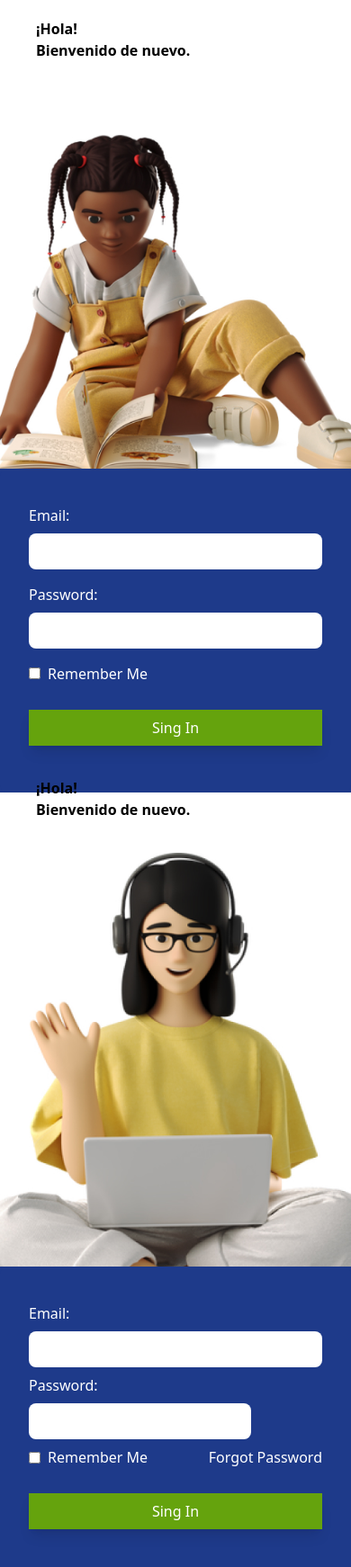
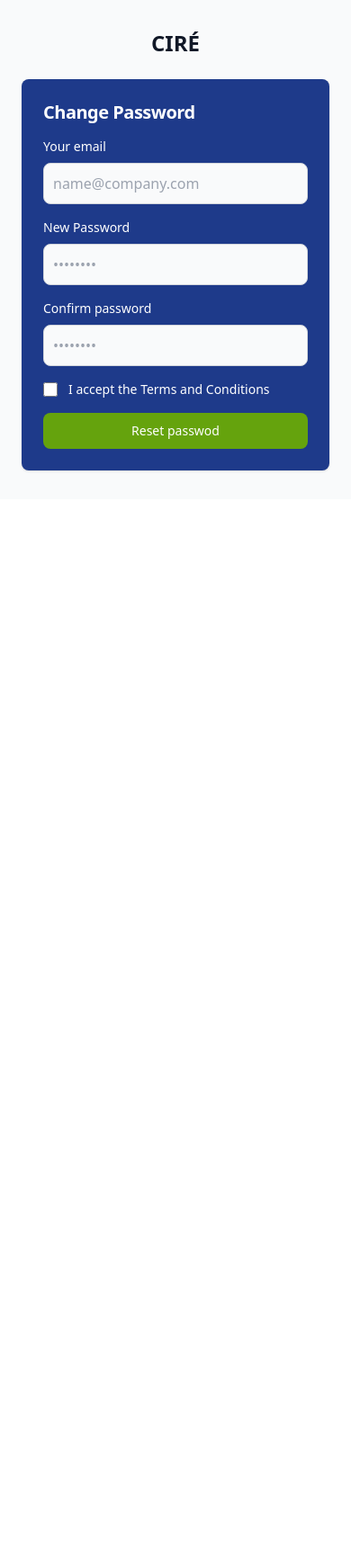
Before and after one commit to programateacademy/cire-fontend, a React (Vite) app: page / in a window 390 px wide. Shown: the top 1742 px of the page at 90% size. After the commit the page ends 844 px from the top, so only its background shows below. Built offline with nearby package versions, Linux system fonts and the light colour scheme.

Commit message:
Feat: Nueva vista

```diff
--- a/src/App.jsx
+++ b/src/App.jsx
@@ -1,4 +1,5 @@
 import React from "react";
+import ChangePassword from "./pages/login/ChangePassword";
 import LoginAdmin from "./pages/login/LoginAdmin";
 import LoginProfe from "./pages/login/LoginProfe";
 //import Alert from "./components/atoms/Alert"
@@ -8,8 +9,9 @@
 	return (
 		<div>
 			{/* <Alert/> */}
-			<LoginProfe/>
-			<LoginAdmin/>
+			{/* <LoginProfe/>
+			<LoginAdmin/> */}
+			<ChangePassword/>
 		</div>
 	);
 }
--- /dev/null
+++ b/src/pages/login/ChangePassword.jsx
@@ -0,0 +1,46 @@
+import React from 'react'
+
+function ChangePassword() {
+  return (
+    <div>
+        <section class="bg-gray-50 dark:bg-gray-900">
+  <div class="flex flex-col items-center justify-center px-6 py-8 mx-auto md:h-screen lg:py-0">
+      <a href="#" class="flex items-center mb-6 text-2xl font-semibold text-gray-900 dark:text-white">
+          {/* <img class="w-8 h-8 mr-2" src="" alt="logo"/> */}
+          CIRÉ
+      </a>
+      <div class="w-full p-6 bg-blue-900 rounded-lg shadow dark:border md:mt-0 sm:max-w-md dark:bg-gray-800 dark:border-gray-700 sm:p-8">
+          <h2 class="mb-1 text-xl font-bold leading-tight tracking-tight text-white md:text-2xl dark:text-white">
+              Change Password
+          </h2>
+          <form class="mt-4 space-y-4 lg:mt-5 md:space-y-5" action="#">
+              <div>
+                  <label for="email" class="block mb-2 text-sm font-medium text-white dark:text-white">Your email</label>
+                  <input type="email" name="email" id="email" class="bg-gray-50 border border-gray-300 text-gray-900 sm:text-sm rounded-lg focus:ring-primary-600 focus:border-primary-600 block w-full p-2.5 dark:bg-gray-700 dark:border-gray-600 dark:placeholder-gray-400 dark:text-white dark:focus:ring-blue-500 dark:focus:border-blue-500" placeholder="name@company.com" required=""/>
+              </div>
+              <div>
+                  <label for="password" class="block mb-2 text-sm font-medium text-white dark:text-white">New Password</label>
+                  <input type="password" name="password" id="password" placeholder="••••••••" class="bg-gray-50 border border-gray-300 text-gray-900 sm:text-sm rounded-lg focus:ring-primary-600 focus:border-primary-600 block w-full p-2.5 dark:bg-gray-700 dark:border-gray-600 dark:placeholder-gray-400 dark:text-white dark:focus:ring-blue-500 dark:focus:border-blue-500" required=""/>
+              </div>
+              <div>
+                  <label for="confirm-password" class="block mb-2 text-sm font-medium text-white dark:text-white">Confirm password</label>
+                  <input type="password" name="confirm-password" id="confirm-password" placeholder="••••••••" class="bg-gray-50 border border-gray-300 text-gray-900 sm:text-sm rounded-lg focus:ring-primary-600 focus:border-primary-600 block w-full p-2.5 dark:bg-gray-700 dark:border-gray-600 dark:placeholder-gray-400 dark:text-white dark:focus:ring-blue-500 dark:focus:border-blue-500" required=""/>
+              </div>
+              <div class="flex items-start">
+                  <div class="flex items-center h-5">
+                    <input id="newsletter" aria-describedby="newsletter" type="checkbox" class="w-4 h-4 border border-gray-300 rounded bg-gray-50 focus:ring-3 focus:ring-primary-300 dark:bg-gray-700 dark:border-gray-600 dark:focus:ring-primary-600 dark:ring-offset-gray-800" required=""/>
+                  </div>
+                  <div class="ml-3 text-sm">
+                    <label for="newsletter" class="font-light text-white dark:text-gray-300">I accept the <a class="font-medium text-primary-600 hover:underline dark:text-primary-500" href="#">Terms and Conditions</a></label>
+                  </div>
+              </div>
+              <button type="submit" class="w-full text-white bg-lime-600 hover:bg-primary-700 focus:ring-4 focus:outline-none focus:ring-primary-300 font-medium rounded-lg text-sm px-5 py-2.5 text-center dark:bg-primary-600 dark:hover:bg-primary-700 dark:focus:ring-primary-800">Reset passwod</button>
+          </form>
+      </div>
+  </div>
+</section>
+    </div>
+  )
+}
+
+export default ChangePassword
--- a/src/pages/login/LoginAdmin.jsx
+++ b/src/pages/login/LoginAdmin.jsx
@@ -1,83 +1,48 @@
-import React, { useState } from "react";
-import admin from '../../assets/images/admin.jpg';
-
-//import "./styles.css";
+import React, { useState } from 'react'
+import admin from '../../assets/images/admin.jpg'
+import axios from 'axios'
 
 export default function LoginAdmin() {
-  const [errorMessages, setErrorMessages] = useState({});
-  const [isSubmitted, setIsSubmitted] = useState(false);
+    const [email, setEmail] = useState('')
+    const [password, setPassword] = useState('')
 
-  const database = [
-    {
-      username: "user1",
-      password: "pass1"
-    },
-    {
-      username: "user2",
-      password: "pass2"
+    const handleLogin = async (event) => {
+        event.preventDefault()
+
+        const response = await axios.post('/api/login', {
+            email: email,
+            password: password
+        })
+
+        const token = response.data.token
+        // almacenar el token en el almacenamiento local o en la memoria para usarlo en futuras solicitudes
+
+        // redireccionar a la página de inicio después del inicio de sesión exitoso
     }
-  ];
 
-  const errors = {
-    uname: "invalid username",
-    pass: "invalid password"
-  };
-
-  const handleSubmit = (event) => {
-    event.preventDefault();
-
-    var { uname, pass } = document.forms[0];
-
-    const userData = database.find((user) => user.username === uname.value);
-
-    if (userData) {
-      if (userData.password !== pass.value) {
-        setErrorMessages({ name: "pass", message: errors.pass });
-      } else {
-        setIsSubmitted(true);
-      }
-    } else {
-      setErrorMessages({ name: "uname", message: errors.uname });
-    }
-  };
-
-  const renderErrorMessage = (name) =>
-    name === errorMessages.name && (
-      <div className="error">{errorMessages.message}</div>
-    );
-
-  const renderForm = (
-    <div className='bg-blue-900 flex flex-col w-full justify-center'>
-      <form className='max-w-{400px} w-100% mx-auto bg-blue-900 p-8 px-8 rounded-lg' onSubmit={handleSubmit}>
+    return (
+        <div className='grid grid-cols-1 sm:grid-cols-2 h-screen w-full'>
+            <div>
+                <h2 className='ml-10 mt-5 text-4xl font-bold dark:text-white mt-15'> ¡Hola! <br/> Bienvenido de nuevo. </h2>
+                <img className='w-50 h-50 object-cover mt-9' src={admin} alt="" />
+            </div>
+            <div className='bg-blue-900 flex flex-col justify-center'>
+                <form className='max-w-{400px} w-full mx-auto bg-blue-900 p-8 px-8 rounded-lg' onSubmit={handleLogin}>
                     <div className='flex flex-col text-black py-2'>
                         <label className='text-white'> Email: </label>
-          <input className='rounded-lg bg-white mt-2 p-2 focus:border-blue-500 focus:bg-white focus:outline-none' type="email" name="uname" required />
-          {renderErrorMessage("uname")}
+                        <input className='rounded-lg bg-white mt-2 p-2 focus:border-blue-500 focus:bg-white focus:outline-none' type="text" value={email} onChange={(event) => setEmail(event.target.value)} />
                     </div>
                     <div>
                         <label className='text-white'> Password: </label>
-          <input className='rounded-lg bg-white mt-2 p-2 focus:border-blue-500 focus:bg-white focus:outline-none' type="password" name="pass" required />
-          {renderErrorMessage("pass")}
+                        <input className='rounded-lg bg-white mt-2 p-2 focus:border-blue-500 focus:bg-white focus:outline-none w-full' type="password" value={password} onChange={(event) => setPassword(event.target.value)} />
                     </div>
                     <div className='flex justify-between text-white py-2'>
                         <p className='flex items-center'><input className='mr-2' type="checkbox" /> Remember Me </p>
                         <p> Forgot Password </p>
                     </div>
-        <button type='submit' className='w-full my-5 py-2 bg-lime-600 shadow-lg text-white'> Sing In </button>
+                    <button className='rounded-lg w-full my-5 py-2 bg-lime-600 shadow-lg text-white' type="onclick"> Sing In </button>
                 </form>
             </div>
-  );
-
-  return (
-    <div className="grid grid-cols-1 sm:grid-cols-2 h-screen w-full">
-      <div>
-        <h2 className='ml-10 mt-5 text-4x1 font-bold dark:text-white mt-15'> ¡Hola! <br/> Bienvenido de nuevo. </h2>
-        <img className='w-full h-full object-cover mt-9' src={admin} alt="" />
         </div>
-      <div className="login-form">
-        <div className="title"></div>
-        {isSubmitted ? <div>User is successfully logged in</div> : renderForm}
-      </div>
-    </div>
-  );
+    )
 }
--- a/src/pages/login/LoginProfe.jsx
+++ b/src/pages/login/LoginProfe.jsx
@@ -6,7 +6,7 @@
         <div className='grid grid-cols-1 sm:grid-cols-2 h-screen w-full'>
             <div>
                 <h2 className='ml-10 mt-5 text-4x1 font-bold dark:text-white mt-15 '> ¡Hola! <br/> Bienvenido de nuevo.</h2>
-                <img className='w-full h-full object-cover mr-2' src={login} alt="" />
+                <img className='w-50 h-50 object-cover mr-2' src={login} alt="" />
             </div>
             <div className='bg-blue-900 flex flex-col justify-center'>
                 <form className='max-w-{400px} w-full mx-auto bg-blue-900 p-8 px-8 rounded-lg'>
```
Lines whose indentation alone changed are shown as unchanged.
